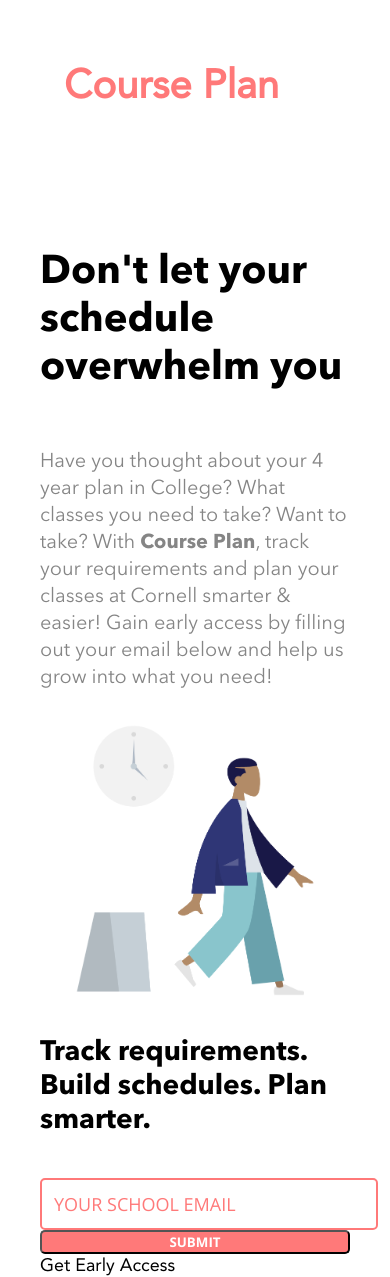
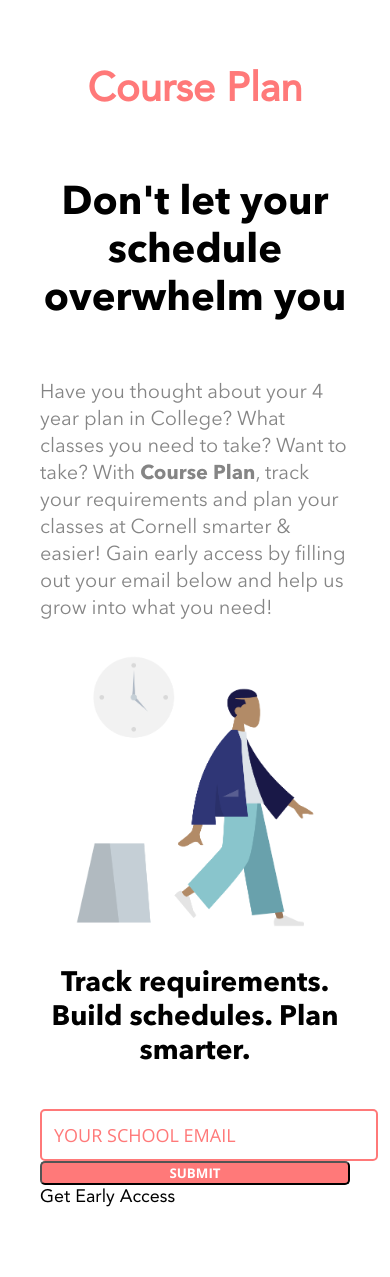
Before and after one commit to cornell-dti/course-plan-landingpage, a Vue app: page / in a window 390 px wide. After the commit the page ends 1208 px from the top, so only its background shows below. Built offline with nearby package versions, Linux system fonts and the light colour scheme.

Commit message:
Mobile title/headers
Center title on tablet and phone breakpoints, center headers only on phone

```diff
--- a/src/components/HelloWorld.vue
+++ b/src/components/HelloWorld.vue
@@ -2,7 +2,7 @@
   <div class="landing">
     <header>
       <div class="banner">
-      <h1>{{ msg }}</h1>
+      <h1 class="title">{{ msg }}</h1>
       </div>
     </header>
 
@@ -104,7 +104,6 @@
 h1{
   color: #FF7979;
   position: absolute;
-  width: 223px;
   height: 55px;
   left: 60px;
   top: 30px;
@@ -239,6 +238,16 @@
   font-size: 18px;
 }
 
+@media (max-width: 639px) {
+  .landing-header {
+    text-align: center;
+  }
+
+  .landing-subHeader {
+    text-align: center;
+  }
+}
+
 @media (max-width: 1023px) {
   .landing-imageWrapper{
     display: none;
@@ -247,6 +256,7 @@
   .landing-content {
     margin-left: 2rem;
     margin-right: 2rem;
+    margin-top: 2rem;
   }
 
   .landing-image {
@@ -266,6 +276,10 @@
   .landing-button {
     width: 100%;
   }
+
+  .title {
+    position: unset;
+  }
 }
 
 @media (min-width: 1024px) {
```
